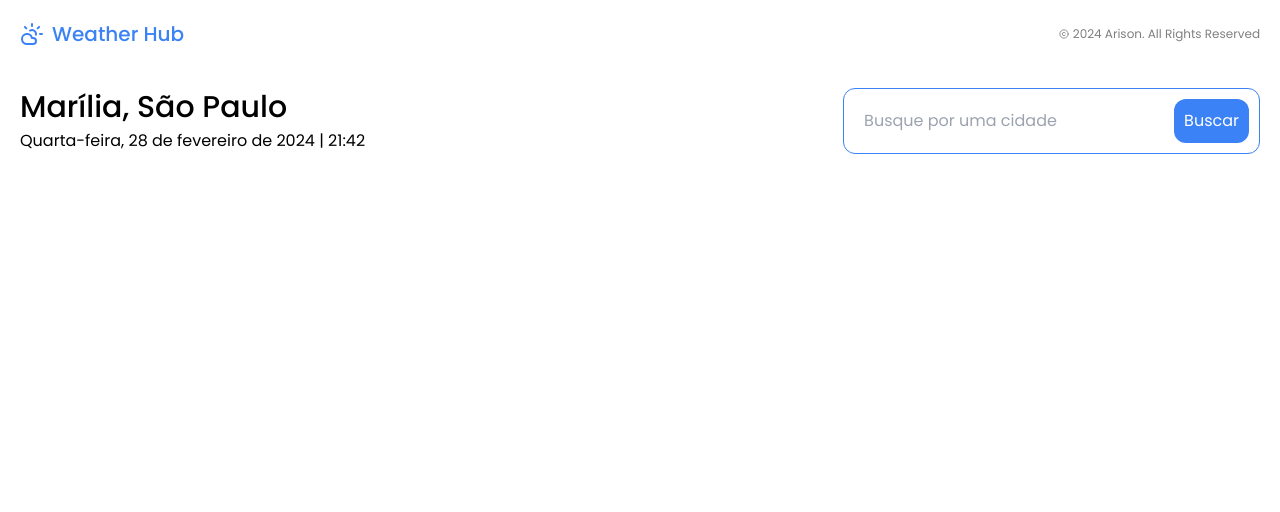
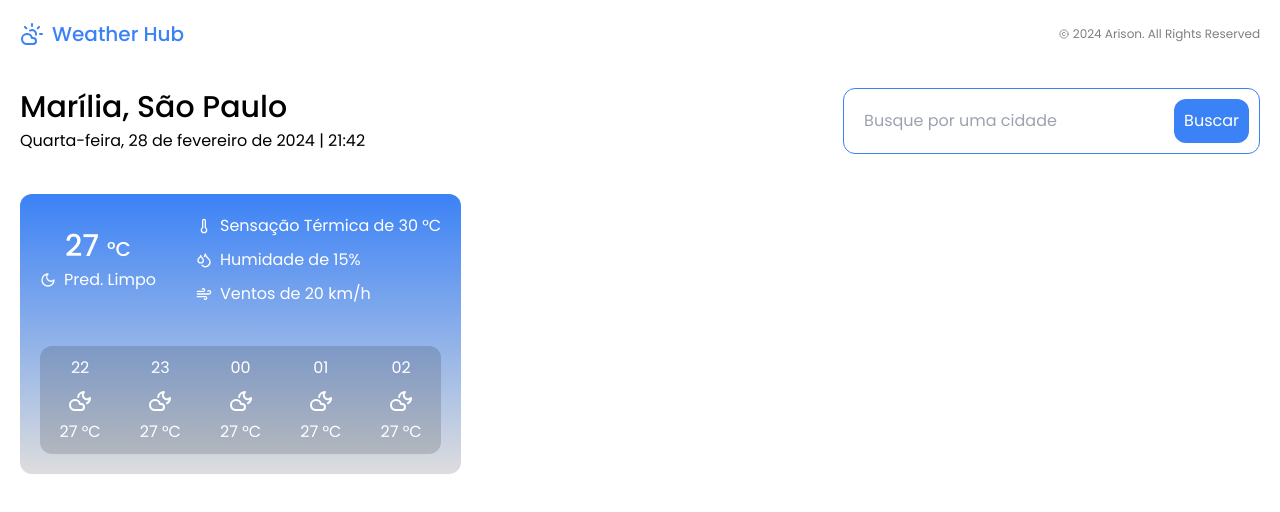
Before and after one commit to arisonfirmino/weather-hub, a Next.js app: page / in a window 1280 px wide. Shown: the top 512 px of the page. Built offline with nearby package versions, Linux system fonts and the light colour scheme.

Commit message:
feat: add initial components TemperatureDisplay and HourlyTemperatureForecast

```diff
--- a/app/(home)/page.tsx
+++ b/app/(home)/page.tsx
@@ -1,6 +1,7 @@
 import CityDateTime from "../components/city-date-time";
 import Header from "../components/header";
 import Search from "../components/search";
+import TemperatureDisplay from "../components/temperature-display";
 
 export default function Home() {
   return (
@@ -11,6 +12,10 @@ export default function Home() {
         <CityDateTime />
         <Search />
       </section>
+
+      <section className="flex items-center">
+        <TemperatureDisplay />
+      </section>
     </main>
   );
 }
--- /dev/null
+++ b/app/components/hourly-temperature-forecast.tsx
@@ -0,0 +1,23 @@
+import { CloudMoonIcon } from "lucide-react";
+
+export default function HourlyTemperatureForecast() {
+  const hourlyForecasts = [
+    { hour: "22" },
+    { hour: "23" },
+    { hour: "00" },
+    { hour: "01" },
+    { hour: "02" },
+  ];
+
+  return (
+    <div className="grid grid-cols-5 rounded-xl bg-black bg-opacity-15">
+      {hourlyForecasts.map((item, index) => (
+        <div key={index} className="flex flex-col items-center gap-2 p-2.5">
+          <p>{item.hour}</p>
+          <CloudMoonIcon />
+          <p>27 °C</p>
+        </div>
+      ))}
+    </div>
+  );
+}
--- /dev/null
+++ b/app/components/temperature-display.tsx
@@ -0,0 +1,44 @@
+import {
+  DropletsIcon,
+  MoonIcon,
+  ThermometerIcon,
+  WindIcon,
+} from "lucide-react";
+import HourlyTemperatureForecast from "./hourly-temperature-forecast";
+
+export default function TemperatureDisplay() {
+  return (
+    <div className="flex flex-col gap-10 rounded-xl bg-gradient-to-t from-[#ddd] to-blue-500 p-5 text-white">
+      <div className="flex items-center gap-10">
+        <div className="flex flex-col items-center gap-1">
+          <h2 className="text-3xl font-medium">
+            27 <span className="text-xl">°C</span>
+          </h2>
+          <p className="flex items-center gap-2">
+            <MoonIcon size={16} />
+            Pred. Limpo
+          </p>
+        </div>
+
+        <div className="flex flex-col gap-2.5">
+          <p className="flex items-center gap-2">
+            <ThermometerIcon size={16} />
+            Sensação Térmica de 30 °C
+          </p>
+
+          <p className="flex items-center gap-2">
+            <DropletsIcon size={16} />
+            Humidade de 15%
+          </p>
+
+          <p className="flex items-center gap-2">
+            <WindIcon size={16} />
+            Ventos de 20 km/h
+          </p>
+        </div>
+      </div>
+
+      <HourlyTemperatureForecast />
+    </div>
+  );
+}
```
